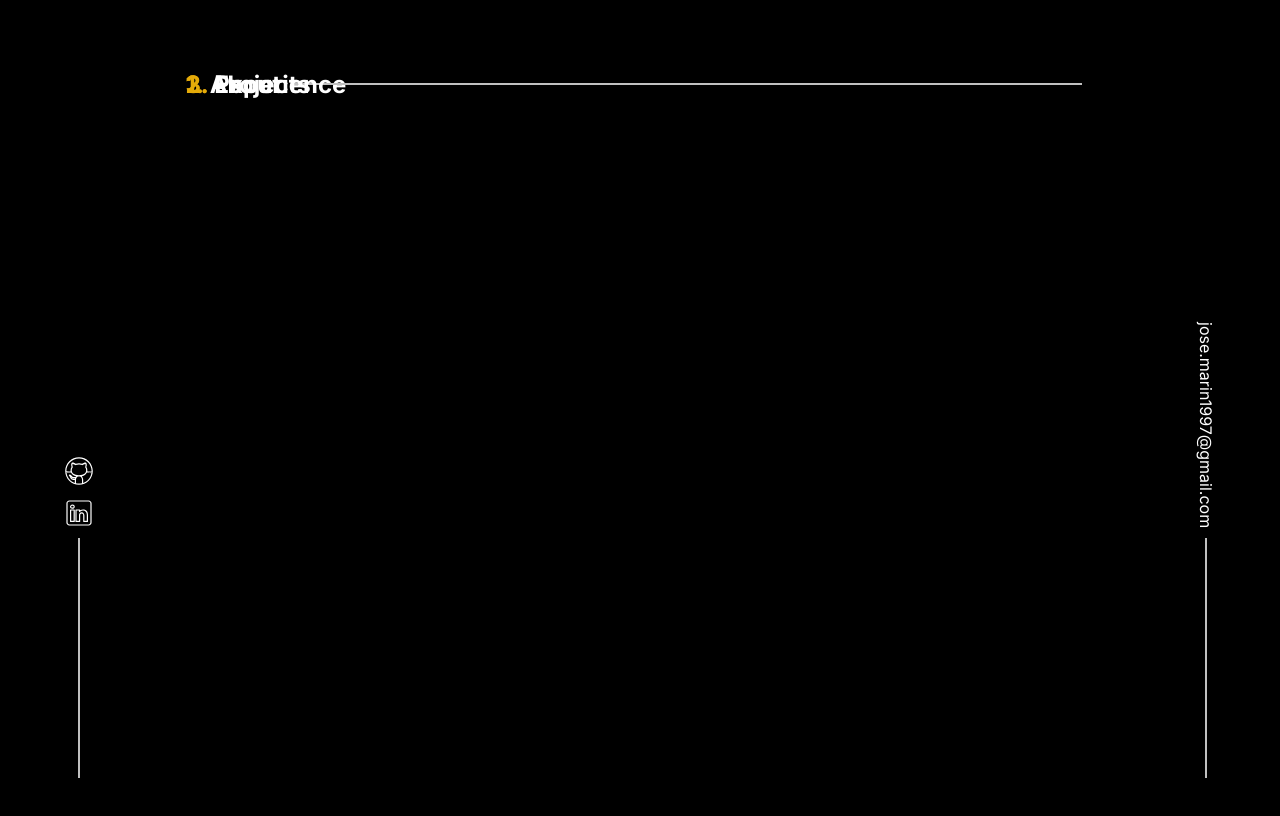
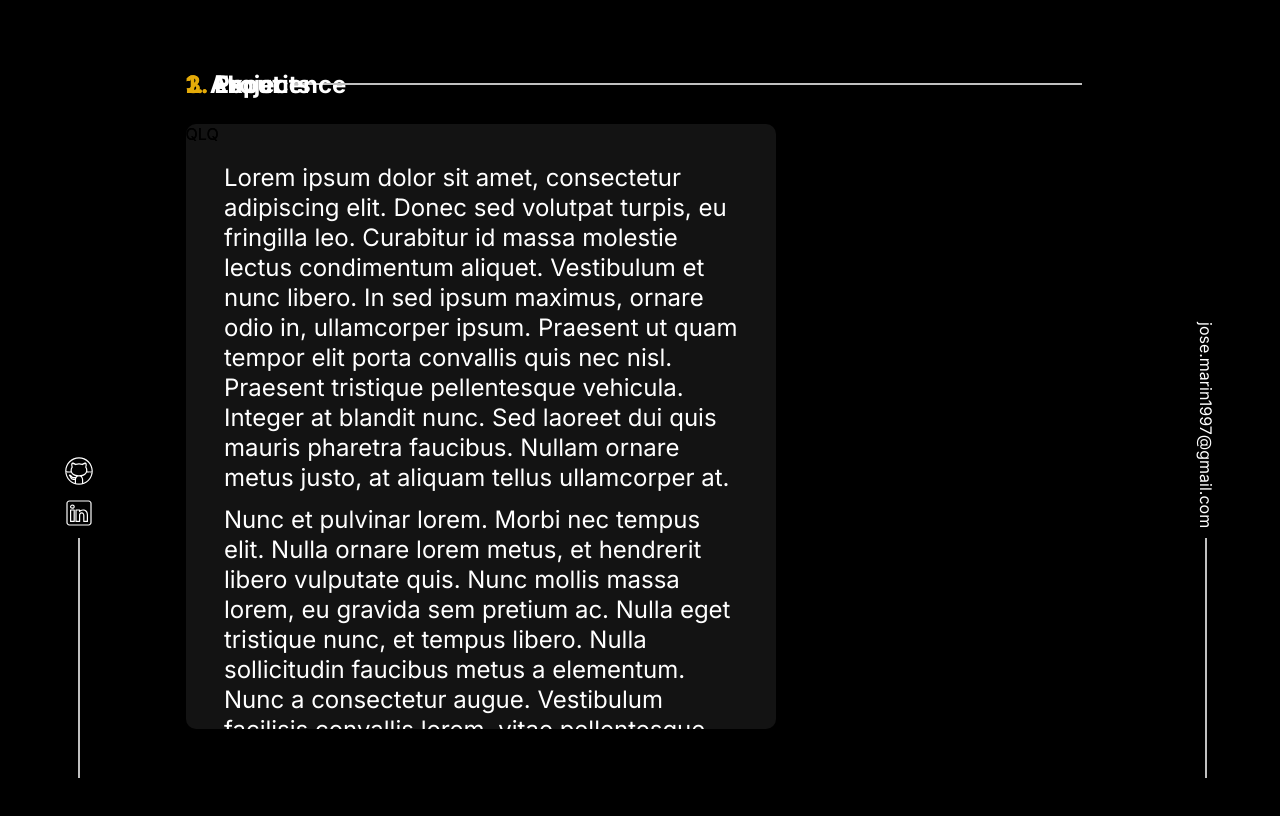
Before and after one commit to josema03/portfolio, a Next.js app: page / in a window 1280 px wide. Shown: the part 820-1636 px from the top of the page. Built offline with nearby package versions, Linux system fonts and the light colour scheme.

Commit message:
feat: creates about component

```diff
--- /dev/null
+++ b/components/About.tsx
@@ -0,0 +1,98 @@
+import { motion, useTransform } from "framer-motion";
+import { transparentize } from "polished";
+import React, {
+  useCallback,
+  useContext,
+  useEffect,
+  useRef,
+  useState,
+} from "react";
+import { Box } from "rebass/styled-components";
+import styled from "styled-components";
+import { CommonSectionContext } from "./CommonSection";
+import Typography from "./Typography";
+
+const TextCard = styled(Box)`
+  position: absolute;
+  top: 0;
+  bottom: 0;
+  right: 0;
+  left: 0;
+  background-color: ${({ theme }) =>
+    transparentize(0.925, theme.colors.background.textContrast!)};
+  border-radius: 10px;
+
+  @media (min-width: ${({ theme }) => theme.breakpoints.md}) {
+    width: 65%;
+    max-width: 65%;
+  } ;
+`;
+
+const About = () => {
+  const [motionRange, setMotionRange] = useState({
+    input: [0.1, 0.8],
+    output: [0, 0],
+  });
+  const { progress } = useContext(CommonSectionContext);
+  const textCard = useRef<HTMLElement>(null);
+  const translateYMotionValue = useTransform(
+    progress,
+    motionRange.input,
+    motionRange.output
+  );
+
+  const content = {
+    text: [
+      `Lorem ipsum dolor sit amet, consectetur adipiscing elit. Donec sed volutpat turpis, eu fringilla leo. Curabitur id massa molestie lectus condimentum aliquet. Vestibulum et nunc libero. In sed ipsum maximus, ornare odio in, ullamcorper ipsum. Praesent ut quam tempor elit porta convallis quis nec nisl. Praesent tristique pellentesque vehicula. Integer at blandit nunc. Sed laoreet dui quis mauris pharetra faucibus. Nullam ornare metus justo, at aliquam tellus ullamcorper at.`,
+      `Nunc et pulvinar lorem. Morbi nec tempus elit. Nulla ornare lorem metus, et hendrerit libero vulputate quis. Nunc mollis massa lorem, eu gravida sem pretium ac. Nulla eget tristique nunc, et tempus libero. Nulla sollicitudin faucibus metus a elementum. Nunc a consectetur augue. Vestibulum facilisis convallis lorem, vitae pellentesque enim mollis eu. Duis in mauris diam. Fusce bibendum est a dictum semper. Sed eleifend sodales ante vitae commodo. Mauris ornare, orci ut elementum feugiat, orci magna rhoncus velit, et molestie magna tellus sodales justo. Aenean tempus congue rhoncus. Nam non interdum lectus, at eleifend sem. In ullamcorper lobortis molestie. Praesent pharetra ultrices ullamcorper. In at efficitur tortor, at suscipit ante. Nulla luctus leo quam, in dictum ante ultricies quis. Etiam venenatis tellus iaculis purus lobortis luctus.`,
+    ],
+  };
+
+  const calculateScrollDelta = useCallback((node: HTMLElement) => {
+    if (!node) return;
+
+    const { scrollHeight, clientHeight } = node;
+    const delta = scrollHeight - clientHeight;
+    const output = [0, -delta];
+    setMotionRange({
+      ...motionRange,
+      output,
+    });
+  }, []);
+
+  useEffect(() => {
+    if (!textCard.current) return;
+
+    const observer = new ResizeObserver(() => {
+      calculateScrollDelta(textCard.current!);
+    });
+
+    observer.observe(textCard.current);
+
+    return () => observer.disconnect();
+  }, []);
+
+  return (
+    <TextCard
+      p={{ _: 4, md: 5 }}
+      maxHeight="100%"
+      overflow="hidden"
+      ref={textCard}
+    >
+      <motion.div style={{ translateY: translateYMotionValue }}>
+        {content.text.map((paragraph, index) => (
+          <Typography
+            fontSize={{ _: 2, md: 3}}
+            lineHeight={{ _: 2, md: 3 }}
+            m={{ _: 4, md: 4 }}
+            key={`about-paragraph-${index}`}
+          >
+            {paragraph}
+          </Typography>
+        ))}
+      </motion.div>
+    </TextCard>
+  );
+};
+
+export default About;
--- a/pages/index.tsx
+++ b/pages/index.tsx
@@ -7,6 +7,7 @@ import React, {
   useEffect,
   useState,
 } from "react";
+import About from "../components/About";
 import CommonSection, {
   CommonSectionContext,
 } from "../components/CommonSection";
@@ -78,7 +79,7 @@ export default function Home() {
   };
 
   const pageContent = [
-    { title: "About", component: <Example /> },
+    { title: "About", component: <About /> },
     { title: "Experience", component: <Example /> },
     { title: "Projects", component: <Example /> },
   ];
```
